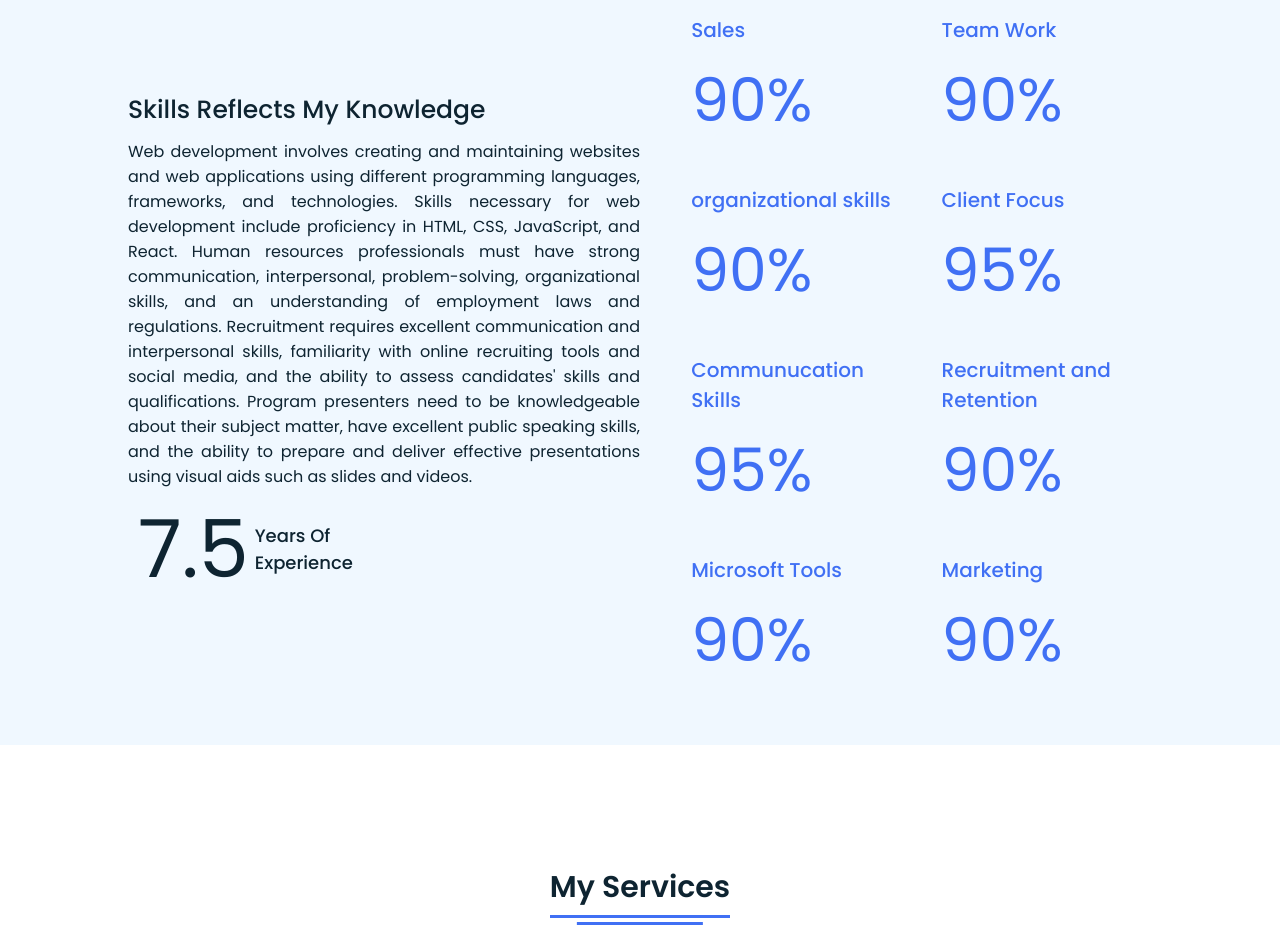
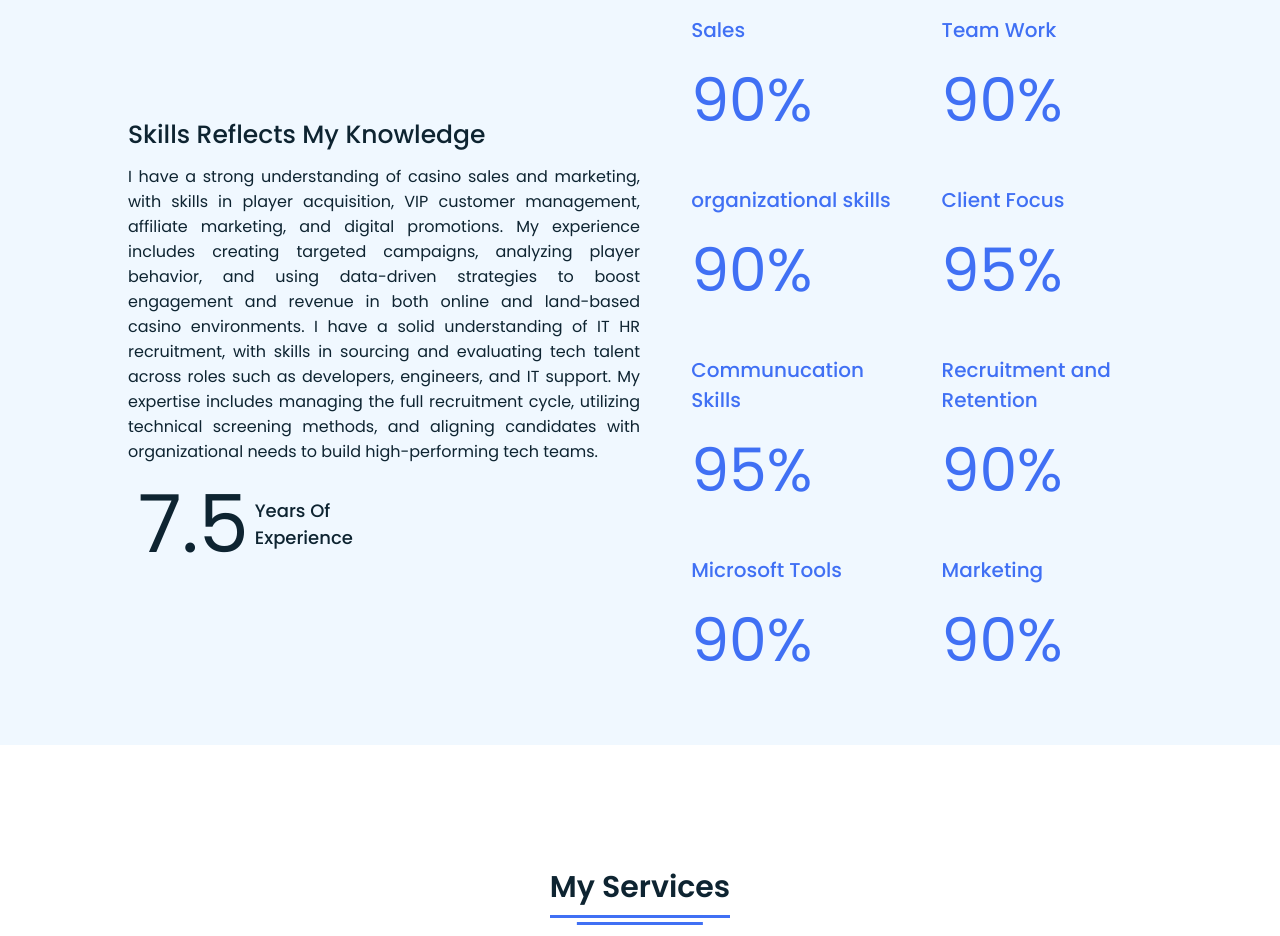
Before and after one commit to NikonBabuShrestha/nikonbabushrestha.com.np, a plain HTML site: page index.html in a window 1280 px wide. Shown: the part 1760-2696 px from the top of the page. Drawn offline with Linux system fonts and the light colour scheme.

Commit message:
Update index.html

```diff
--- a/index.html
+++ b/index.html
@@ -81,7 +81,7 @@
    <div class="skills-details">
      <div class="text">
        <div class="topic">Skills Reflects My Knowledge</div>
-       <p>Web development involves creating and maintaining websites and web applications using different programming languages, frameworks, and technologies. Skills necessary for web development include proficiency in HTML, CSS, JavaScript, and React. Human resources professionals must have strong communication, interpersonal, problem-solving, organizational skills, and an understanding of employment laws and regulations. Recruitment requires excellent communication and interpersonal skills, familiarity with online recruiting tools and social media, and the ability to assess candidates' skills and qualifications. Program presenters need to be knowledgeable about their subject matter, have excellent public speaking skills, and the ability to prepare and deliver effective presentations using visual aids such as slides and videos.</p>
+       <p>I have a strong understanding of casino sales and marketing, with skills in player acquisition, VIP customer management, affiliate marketing, and digital promotions. My experience includes creating targeted campaigns, analyzing player behavior, and using data-driven strategies to boost engagement and revenue in both online and land-based casino environments. I have a solid understanding of IT HR recruitment, with skills in sourcing and evaluating tech talent across roles such as developers, engineers, and IT support. My expertise includes managing the full recruitment cycle, utilizing technical screening methods, and aligning candidates with organizational needs to build high-performing tech teams.</p>
        <div class="experience">
          <div class="num">7.5</div>
          <div class="exp">Years Of <br> Experience</div>
```
